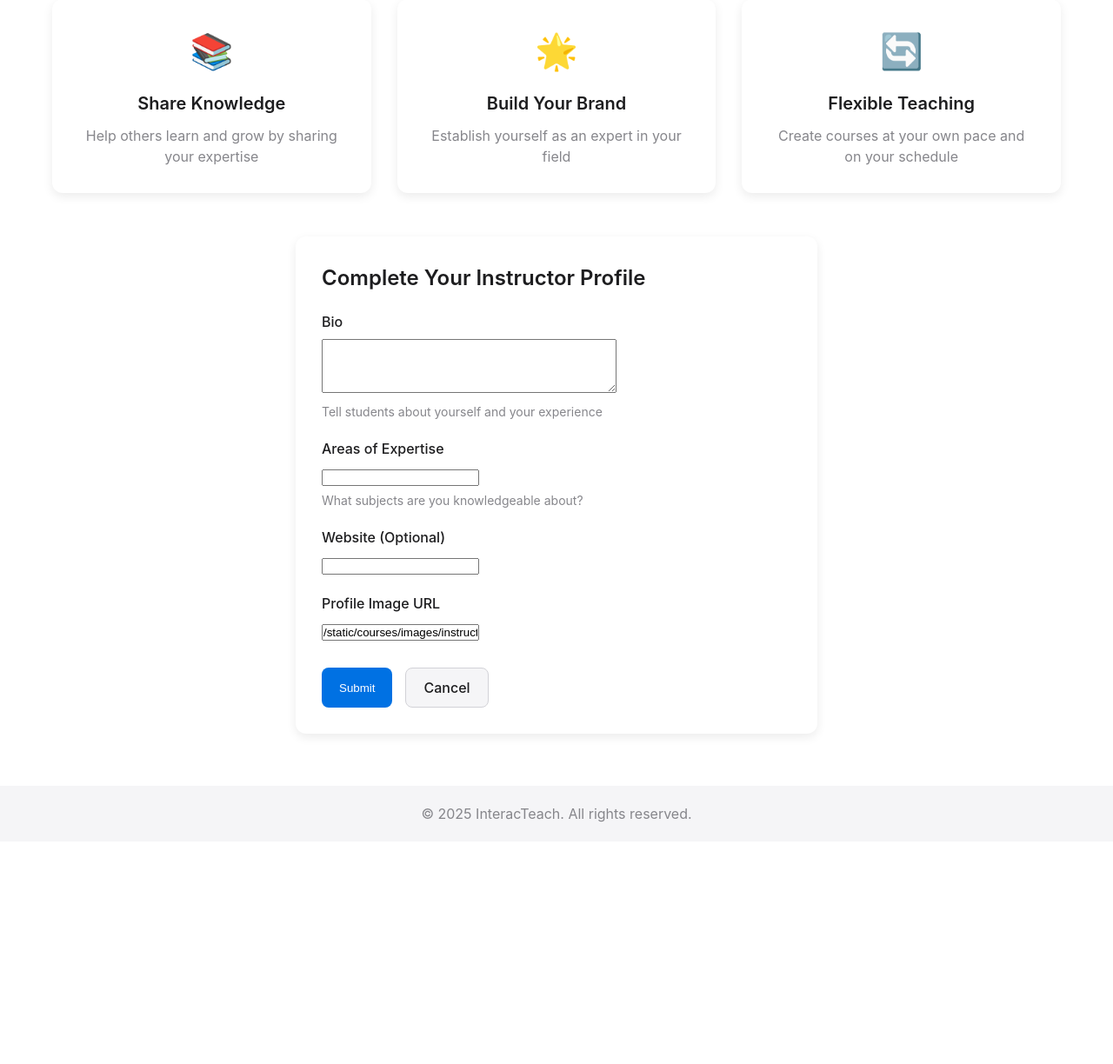
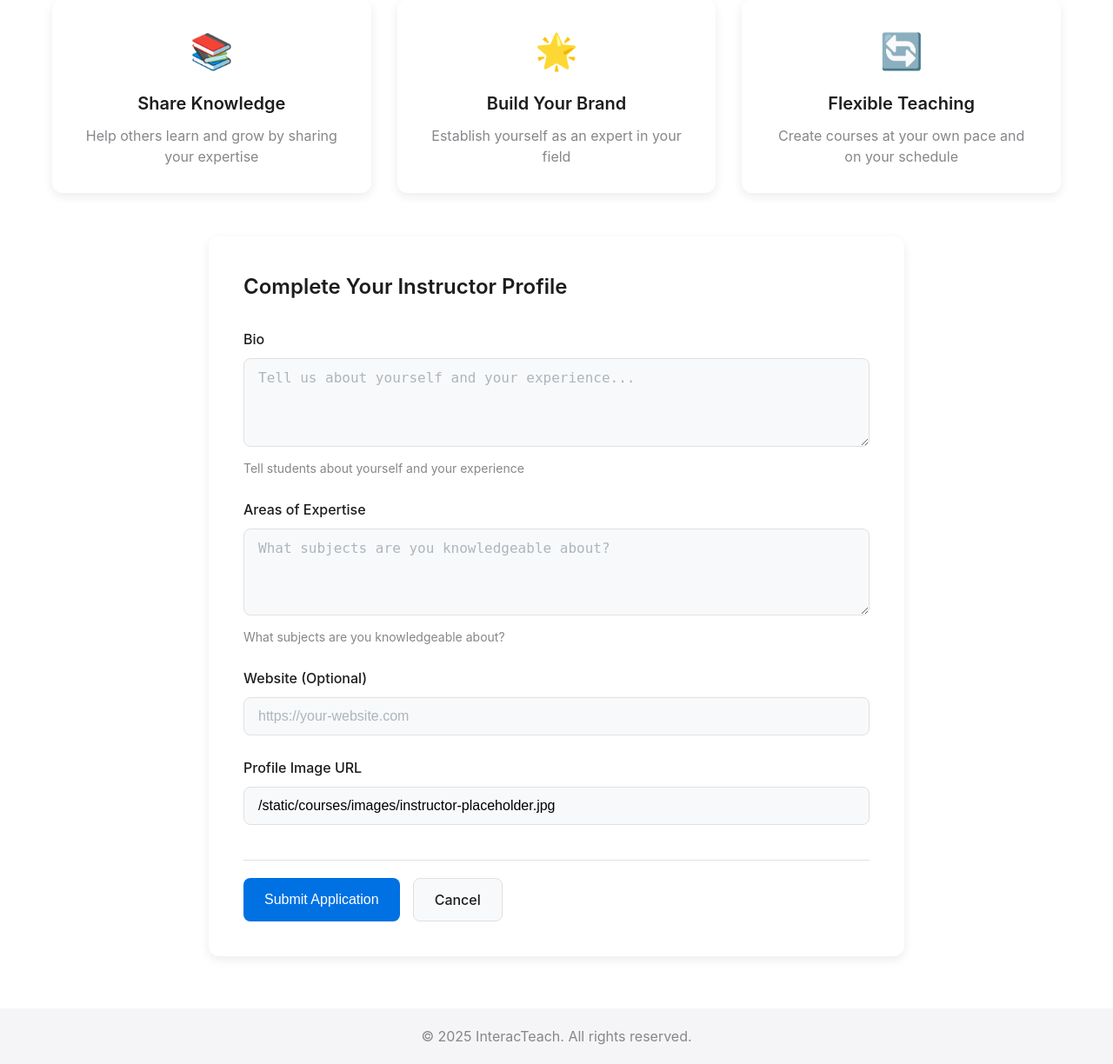
Before and after one commit to raflibangsawan/interacteach, a Django app: page /courses/instructor/become/ in a window 1280 px wide. Shown: the part 312-1536 px from the top of the page at 87% size. Before the commit the page ends 1258 px from the top, so only its background shows below. Run offline with Django 5.2, Linux system fonts and the light colour scheme; the visitor is signed in with stand-in values (Sample User, id 1); some web fonts are replaced.

Commit message:
fix thread forum and become instructor forum

```diff
--- a/courses/templates/courses/instructor/become_instructor.html
+++ b/courses/templates/courses/instructor/become_instructor.html
@@ -41,7 +41,9 @@
 
             <div class="form-group">
                 <label for="{{ form.bio.id_for_label }}" class="form-label">Bio</label>
-                {{ form.bio }}
+                <textarea name="{{ form.bio.name }}" id="{{ form.bio.id_for_label }}"
+                          class="form-control" rows="4" placeholder="Tell us about yourself and your experience..."
+                          required>{{ form.bio.value|default:'' }}</textarea>
                 {% if form.bio.errors %}
                 <div class="form-error">{{ form.bio.errors }}</div>
                 {% endif %}
@@ -50,7 +52,9 @@
 
             <div class="form-group">
                 <label for="{{ form.expertise.id_for_label }}" class="form-label">Areas of Expertise</label>
-                {{ form.expertise }}
+                <textarea name="{{ form.expertise.name }}" id="{{ form.expertise.id_for_label }}"
+                          class="form-control" rows="3" placeholder="What subjects are you knowledgeable about?"
+                          required>{{ form.expertise.value|default:'' }}</textarea>
                 {% if form.expertise.errors %}
                 <div class="form-error">{{ form.expertise.errors }}</div>
                 {% endif %}
@@ -59,7 +63,9 @@
 
             <div class="form-group">
                 <label for="{{ form.website.id_for_label }}" class="form-label">Website (Optional)</label>
-                {{ form.website }}
+                <input type="url" name="{{ form.website.name }}" id="{{ form.website.id_for_label }}"
+                       class="form-control" placeholder="https://your-website.com"
+                       value="{{ form.website.value|default:'' }}">
                 {% if form.website.errors %}
                 <div class="form-error">{{ form.website.errors }}</div>
                 {% endif %}
@@ -67,14 +73,16 @@
 
             <div class="form-group">
                 <label for="{{ form.profile_image.id_for_label }}" class="form-label">Profile Image URL</label>
-                {{ form.profile_image }}
+                <input type="url" name="{{ form.profile_image.name }}" id="{{ form.profile_image.id_for_label }}"
+                       class="form-control" placeholder="https://example.com/your-image.jpg"
+                       value="{{ form.profile_image.value|default:'' }}" required>
                 {% if form.profile_image.errors %}
                 <div class="form-error">{{ form.profile_image.errors }}</div>
                 {% endif %}
             </div>
 
             <div class="form-actions">
-                <button type="submit" class="btn btn-primary">Submit</button>
+                <button type="submit" class="btn btn-primary">Submit Application</button>
                 <a href="{% url 'courses:course_list' %}" class="btn btn-secondary">Cancel</a>
             </div>
         </form>
--- a/static/courses/css/instructor.css
+++ b/static/courses/css/instructor.css
@@ -305,31 +305,58 @@
 }
 
 .instructor-form-container {
-  max-width: 600px;
+  max-width: 800px;
   margin: 0 auto;
   background-color: white;
   border-radius: var(--border-radius);
-  padding: 30px;
+  padding: 40px;
   box-shadow: var(--shadow);
 }
 
 .instructor-form {
-  margin-top: 20px;
+  margin-top: 30px;
 }
 
 .form-group {
-  margin-bottom: 20px;
+  margin-bottom: 25px;
 }
 
 .form-label {
   display: block;
-  margin-bottom: 8px;
+  margin-bottom: 10px;
   font-weight: 500;
   color: var(--secondary-color);
+  font-size: 16px;
+}
+
+.form-control {
+  width: 100%;
+  padding: 12px 16px;
+  border: 1px solid #e0e0e0;
+  border-radius: 8px;
+  font-size: 16px;
+  transition: all 0.3s ease;
+  background-color: #f8f9fa;
+}
+
+.form-control:focus {
+  border-color: var(--primary-color);
+  box-shadow: 0 0 0 3px rgba(0, 113, 227, 0.1);
+  outline: none;
+  background-color: white;
+}
+
+.form-control::placeholder {
+  color: #adb5bd;
+}
+
+textarea.form-control {
+  resize: vertical;
+  min-height: 100px;
 }
 
 .form-help {
-  margin-top: 5px;
+  margin-top: 8px;
   font-size: 14px;
   color: var(--medium-gray);
 }
@@ -337,13 +364,55 @@
 .form-error {
   color: var(--error-color);
   font-size: 14px;
-  margin-top: 5px;
+  margin-top: 8px;
+  padding: 8px 12px;
+  background-color: rgba(220, 53, 69, 0.1);
+  border-radius: 4px;
+  border-left: 3px solid var(--error-color);
 }
 
 .form-actions {
   display: flex;
   gap: 15px;
-  margin-top: 30px;
+  margin-top: 40px;
+  padding-top: 20px;
+  border-top: 1px solid #e0e0e0;
+}
+
+.btn {
+  padding: 12px 24px;
+  font-size: 16px;
+  font-weight: 500;
+  border-radius: 8px;
+  transition: all 0.3s ease;
+  cursor: pointer;
+  text-align: center;
+  text-decoration: none;
+  display: inline-block;
+}
+
+.btn-primary {
+  background-color: var(--primary-color);
+  color: white;
+  border: none;
+}
+
+.btn-primary:hover {
+  background-color: #0051a2;
+  transform: translateY(-2px);
+  box-shadow: 0 4px 12px rgba(0, 113, 227, 0.2);
+}
+
+.btn-secondary {
+  background-color: #f8f9fa;
+  color: var(--secondary-color);
+  border: 1px solid #e0e0e0;
+}
+
+.btn-secondary:hover {
+  background-color: #e9ecef;
+  transform: translateY(-2px);
+  box-shadow: 0 4px 12px rgba(0, 0, 0, 0.1);
 }
 
 /* Course Edit Page */
```
Also changed, not shown: courses/templates/courses/forum/thread_create.html (+13 -7 lines), static/core/css/home.css (+18 -2 lines), static/courses/css/forum.css (+100 -0 lines).
